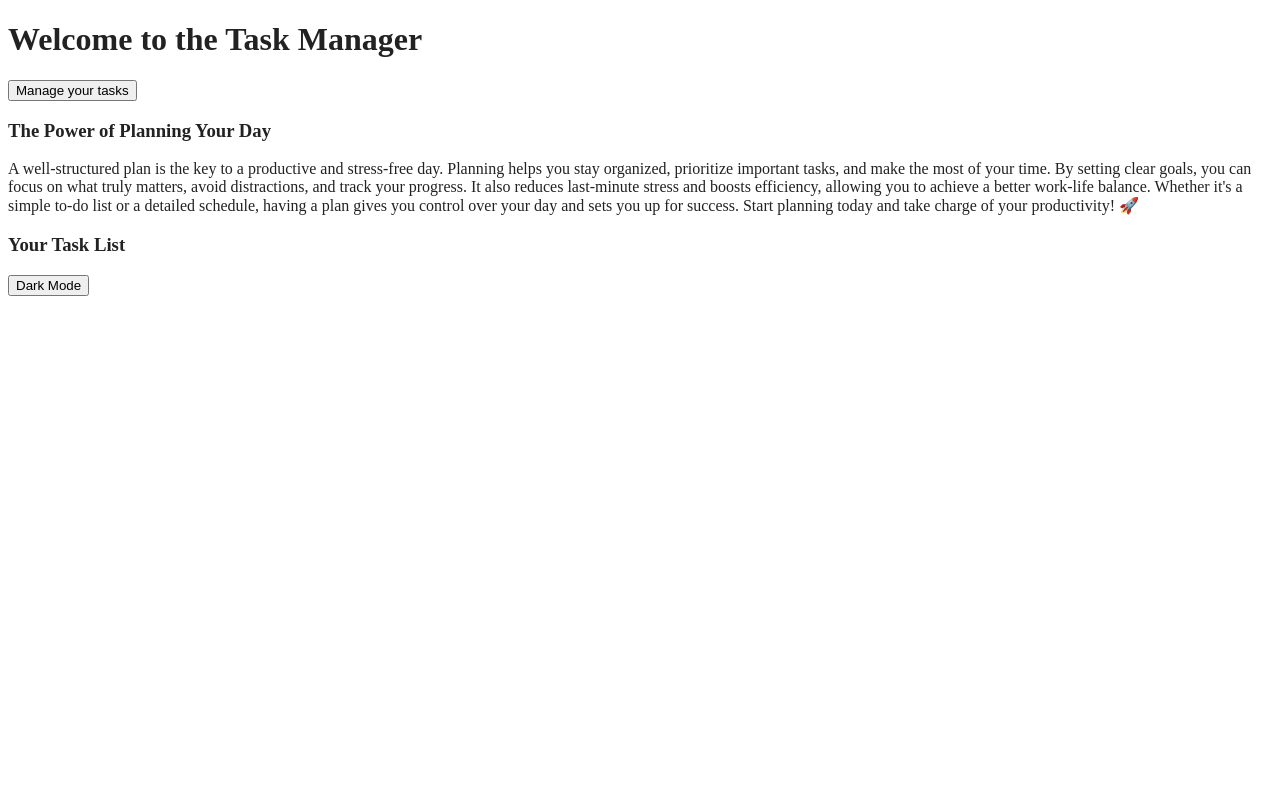
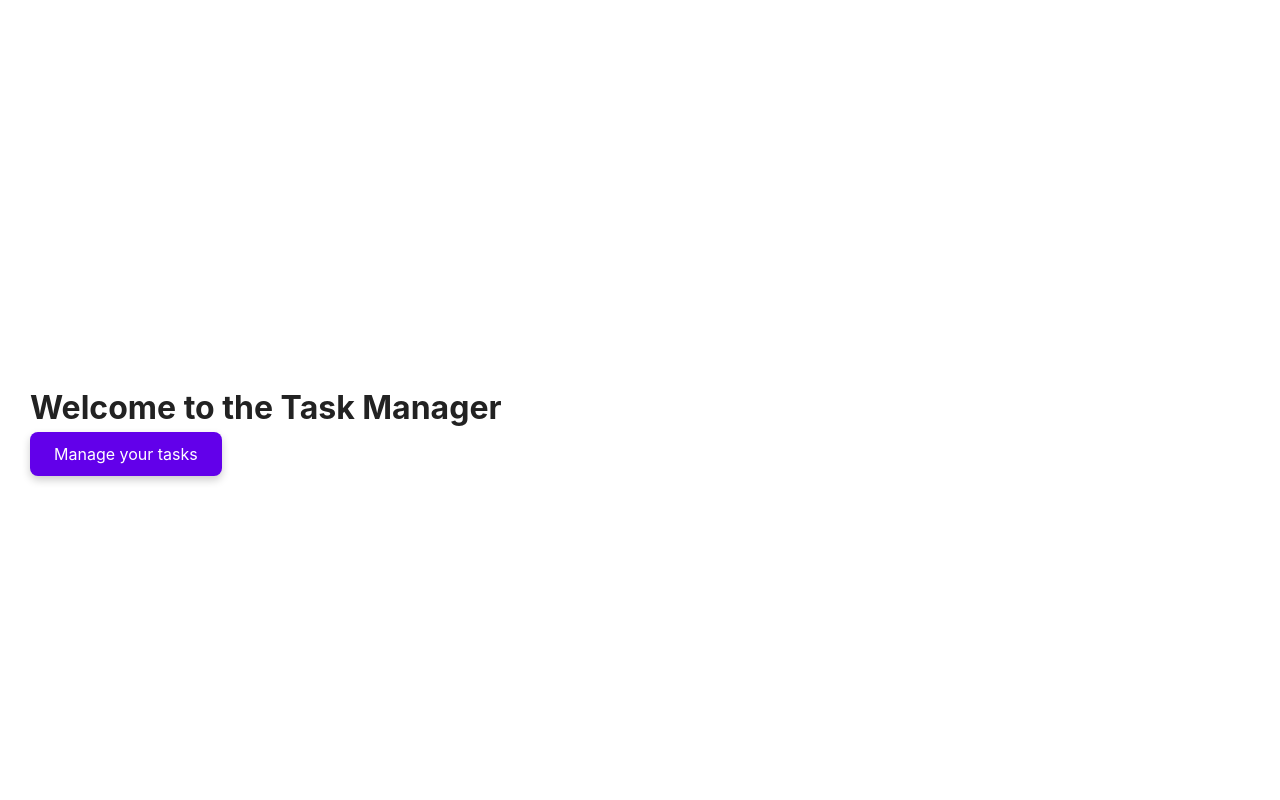
Before and after one commit to HseinKt/Todo-list, a React (Vite) app: page / in a window 1280 px wide. Shown: the top 800 px of the page. Built offline with nearby package versions, Linux system fonts and the light colour scheme.

Commit message:
Added CSS file

```diff
--- a/src/App.jsx
+++ b/src/App.jsx
@@ -1,5 +1,5 @@
 import { Route, BrowserRouter as Router, Routes } from "react-router-dom";
-import Home from "./pages/home";
+import Home from "./pages/Home";
 import Todo from "./pages/todo";
 import NotFound from "./pages/Notfound";
 import { useContext } from "react";
--- a/src/components/DarkMode.jsx
+++ b/src/components/DarkMode.jsx
@@ -6,7 +6,7 @@ const DarkMode = () => {
 
     return (
         <>
-            <button onClick={toggleDarkMode}>{isDarkMode? 'Light Mode' : 'Dark Mode'}</button>
+            <button className="btn" onClick={toggleDarkMode}>{isDarkMode? 'Light Mode' : 'Dark Mode'}</button>
         </>
      );
 }
--- a/src/components/TaskInput.jsx
+++ b/src/components/TaskInput.jsx
@@ -12,7 +12,7 @@ const TaskInput = React.memo((props) => {
     }
 
     return (
-        <>
+        <div className="task-input">
             <p>Add new task: </p>
             <form onSubmit={handleSubmit}>
                 <input
@@ -23,7 +23,7 @@ const TaskInput = React.memo((props) => {
                 />
                 <button type="submit">ADD</button>
             </form>
-        </>
+        </div>
      );
 });
 
--- a/src/components/TaskList.jsx
+++ b/src/components/TaskList.jsx
@@ -5,7 +5,7 @@ const TaskList = React.memo((props) => {
     const [newText, setNewText] = useState("");
 
     return (
-        <>
+        <div className="task-list">
             <h1>Task List</h1>
             <ul>
                 {props.tasks.map((task,index)=> (
@@ -49,7 +49,7 @@ const TaskList = React.memo((props) => {
                     </li>
                 ))}
             </ul>
-        </>
+        </div>
      );
 });
 
--- a/src/index.css
+++ b/src/index.css
@@ -1,16 +1,35 @@
-/* :root {
+:root {
   font-family: Inter, system-ui, Avenir, Helvetica, Arial, sans-serif;
   line-height: 1.5;
   font-weight: 400;
 
   color-scheme: light dark;
   color: rgba(255, 255, 255, 0.87);
-  background-color: #242424;
+  background-color: #ffffff;
+
+  --primary-color: #4CAF50;
+  --secondary-color: #2196F3;
+  --text-color: #333;
+  --accent-color: #FF9800;
+  --light-gray: #E0E0E0;
+  --dark-mode-bg: #121212;
+  --dark-mode-text: #FFFFFF;
 
   font-synthesis: none;
   text-rendering: optimizeLegibility;
   -webkit-font-smoothing: antialiased;
   -moz-osx-font-smoothing: grayscale;
+}
+* {
+  margin: 0;
+  padding: 0;
+  box-sizing: border-box;
+  font-family: var(--font-family);
+}
+
+body {
+  background-color: rgb(255, 255, 255);
+  color: var(--text-color);
 }
 
 a {
@@ -22,57 +41,142 @@ a:hover {
   color: #535bf2;
 }
 
-body {
-  margin: 0;
-  display: flex;
-  place-items: center;
-  min-width: 320px;
-  min-height: 100vh;
-}
-
-h1 {
-  font-size: 3.2em;
-  line-height: 1.1;
-}
-
-button {
-  border-radius: 8px;
-  border: 1px solid transparent;
-  padding: 0.6em 1.2em;
-  font-size: 1em;
-  font-weight: 500;
-  font-family: inherit;
-  background-color: #1a1a1a;
-  cursor: pointer;
-  transition: border-color 0.25s;
-}
-button:hover {
-  border-color: #646cff;
-}
-button:focus,
-button:focus-visible {
-  outline: 4px auto -webkit-focus-ring-color;
-}
-
-@media (prefers-color-scheme: light) {
-  :root {
-    color: #213547;
-    background-color: #ffffff;
-  }
-  a:hover {
-    color: #747bff;
-  }
-  button {
-    background-color: #f9f9f9;
-  }
-} */
 
 /* "dark-mode": "ligth-mode" */
 .dark-mode {
-  background-color: #222;
-  color: #fff;
+  background-color: var(--dark-mode-bg);
+  color: var(--dark-mode-text);
 }
 .light-mode {
-  background-color: #fff;
+  background-color: #ffffff;
   color: #222;
 }
+
+/* Home Page */
+.home-main {
+  /* display: flex-start;
+  flex-direction: row;
+  justify-content: center;
+  align-items: center; */
+  padding: 30px;
+}
+.home-tasks {
+  display: flex;
+  justify-content: center;
+  flex-direction: column;
+  height: 100vh;
+}
+.home-info {
+  display: flex;
+  justify-content: center;
+  flex-direction: column;
+  padding-bottom: 30px;
+}
+.home-list {
+  display: flex;
+  justify-content: center;
+  flex-direction: column;
+  padding-bottom: 30px;
+}
+
+.btn {
+  background-color: #6200ea;
+  color: white;
+  padding: 12px 24px;
+  border: none;
+  border-radius: 8px;
+  font-size: 16px;
+  cursor: pointer;
+  transition: all 0.3s ease;
+  box-shadow: 0 4px 8px rgba(0, 0, 0, 0.2);
+}
+
+.btn:hover {
+  background-color: #3700b3;
+  box-shadow: 0 8px 16px rgba(0, 0, 0, 0.3);
+}
+
+.btn:active {
+  background-color: #03dac5;
+  box-shadow: 0 4px 8px rgba(0, 0, 0, 0.1);
+}
+
+/* Task input */
+.task-input{
+  margin-bottom: 10px;
+  padding: 10px;
+  border-radius: 8px;
+  border: 1px solid #ccc;
+  resize: vertical;
+}
+.task-input p {
+  margin-bottom: 5px;
+}
+.task-input form {
+  display: flex;
+  align-items: center;
+  justify-content: space-between;
+  margin-bottom: 10px;
+}
+.task-input input {
+  width: 100%;
+  padding: 10px;
+  border: none;
+  outline: none;
+  font-size: 16px;
+}
+.task-input button {
+  margin-top: 10px;
+  padding: 10px 20px;
+  background-color: #4CAF50;
+  color: white;
+  border: none;
+  border-radius: 8px;
+  cursor: pointer;
+  transition: all 0.3s ease;
+  box-shadow: 0 4px 8px rgba(0, 0, 0, 0.2);
+}
+
+
+/* Task list */
+.task-list {
+  margin-bottom: 10px;
+  display: flex;
+  flex-direction: column;
+  align-items: center;
+}
+.task-list h1 {
+  margin-bottom: 20px;
+}
+.task-list ul {
+  list-style-type: none;
+  padding: 0;
+  margin: 0;
+}
+.task-list li {
+  margin-bottom: 10px;
+  padding: 3px;
+  border-radius: 8px;
+  border: 1px solid #ccc;
+  display: flex;
+  align-items: center;
+  justify-content: space-between;
+}
+.task-list input {
+  margin-right: 10px;
+}
+
+.task-list button {
+  padding: 10px 20px;
+  background-color: #7a7170;
+  color: white;
+  border: none;
+  border-radius: 8px;
+  cursor: pointer;
+  transition: all 0.3s ease;
+  box-shadow: 0 4px 8px rgba(0, 0, 0, 0.2);
+}
+.task-list button:hover {
+  background-color: #6b6160;
+  box-shadow: 0 8px 16px rgba(0, 0, 0, 0.3);
+}
--- a/src/pages/Home.jsx
+++ b/src/pages/Home.jsx
@@ -8,22 +8,22 @@ const Home = () => {
 
     return (
         <>
-            <div>
-                {/* landing Page */}
+        <div className="home-main">
+            <div className="home-tasks">
                 <h1>Welcome to the Task Manager</h1>
 
                 {/* Navigation links */}
                 <Link to="/todo">
-                    <button>Manage your tasks</button>
+                    <button className="btn">Manage your tasks</button>
                 </Link>
             </div>
 
-            <div>
+            <div className="home-info">
                 <h3>The Power of Planning Your Day</h3>
                 <p>A well-structured plan is the key to a productive and stress-free day. Planning helps you stay organized, prioritize important tasks, and make the most of your time. By setting clear goals, you can focus on what truly matters, avoid distractions, and track your progress. It also reduces last-minute stress and boosts efficiency, allowing you to achieve a better work-life balance. Whether it's a simple to-do list or a detailed schedule, having a plan gives you control over your day and sets you up for success. Start planning today and take charge of your productivity! 🚀</p>
             </div>
 
-            <div>
+            <div className="home-list">
                 {/* list of your task day */}
                 <h3>Your Task List</h3>
                 <ul>
@@ -39,10 +39,11 @@ const Home = () => {
                     ))}
                 </ul>
             </div>
-            <div>
+            <div className="home-dark">
                 {/* dark mode */}
                 <DarkMode/>
             </div>
+        </div>
         </>
      );
 }
```
